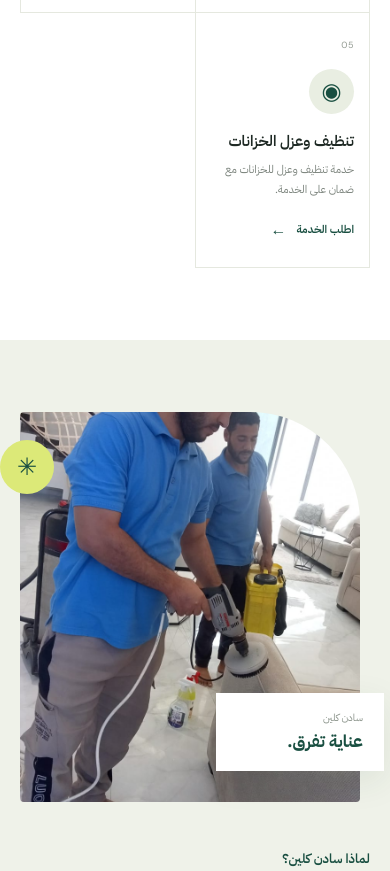
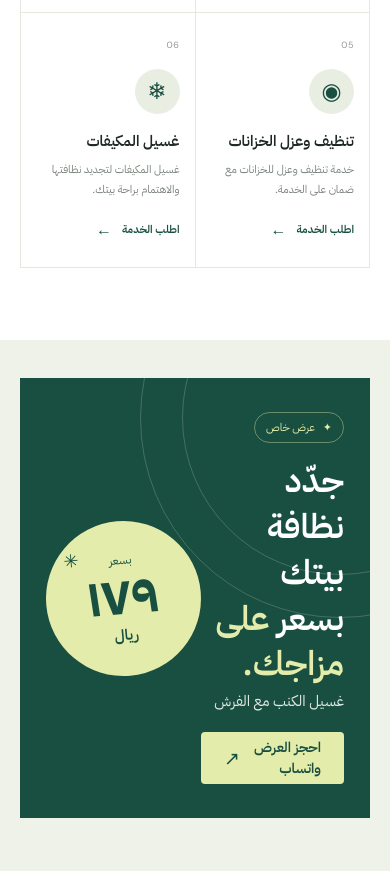
Before and after one commit to Mirotivo/saden-clean, a plain HTML site: page index.html in a window 390 px wide. Shown: the part 1840-2711 px from the top of the page. Drawn offline with Linux system fonts and the light colour scheme.

Commit message:
added extra offers

```diff
--- a/index.html
+++ b/index.html
@@ -37,6 +37,7 @@
           <a href="#services">خدماتنا</a>
           <a href="#about">عن سادن</a>
           <a href="#gallery">أعمالنا</a>
+          <a href="#offer">العرض</a>
           <a href="#contact">تواصل معنا</a>
         </nav>
         <a class="button button-dark header-cta" href="tel:+966591100456">
@@ -128,7 +129,33 @@
               <p>خدمة تنظيف وعزل للخزانات مع ضمان على الخدمة.</p>
               <a href="#contact" aria-label="استفسر عن تنظيف وعزل الخزانات">اطلب الخدمة <span>←</span></a>
             </article>
+            <article class="service-card">
+              <span class="service-number">06</span>
+              <div class="service-icon" aria-hidden="true">❄</div>
+              <h3>غسيل المكيفات</h3>
+              <p>غسيل المكيفات لتجديد نظافتها والاهتمام براحة بيتك.</p>
+              <a href="#contact" aria-label="استفسر عن غسيل المكيفات">اطلب الخدمة <span>←</span></a>
+            </article>
           </div>
+        </div>
+      </section>
+
+      <section class="offer section-pad" id="offer">
+        <div class="container offer-panel">
+          <div class="offer-content">
+            <span class="offer-kicker"><span aria-hidden="true">✦</span> عرض خاص</span>
+            <h2>جدّد نظافة بيتك<br />بسعر <span>على مزاجك.</span></h2>
+            <p>غسيل الكنب مع الفرش</p>
+            <a class="button button-light button-large" href="https://wa.me/966591100456?text=%D9%85%D8%B1%D8%AD%D8%A8%D8%A7%D9%8B%20%D8%B3%D8%A7%D8%AF%D9%86%20%D9%83%D9%84%D9%8A%D9%86%D8%8C%20%D8%A3%D8%B1%D8%BA%D8%A8%20%D8%A8%D8%AD%D8%AC%D8%B2%20%D8%B9%D8%B1%D8%B6%20%D8%BA%D8%B3%D9%8A%D9%84%20%D8%A7%D9%84%D9%83%D9%86%D8%A8%20%D9%85%D8%B9%20%D8%A7%D9%84%D9%81%D8%B1%D8%B4%20%D8%A8%D9%80%D9%A1%D9%A7%D9%A9%20%D8%B1%D9%8A%D8%A7%D9%84." target="_blank" rel="noreferrer">احجز العرض واتساب <span aria-hidden="true">↗</span></a>
+          </div>
+          <div class="offer-price" aria-label="١٧٩ ريال">
+            <span class="offer-price-label">بسعر</span>
+            <strong>١٧٩</strong>
+            <span class="offer-currency">ريال</span>
+            <span class="offer-spark" aria-hidden="true">✳</span>
+          </div>
+          <span class="offer-decoration offer-decoration-one" aria-hidden="true"></span>
+          <span class="offer-decoration offer-decoration-two" aria-hidden="true"></span>
         </div>
       </section>
 
--- a/styles.css
+++ b/styles.css
@@ -97,6 +97,22 @@ h1, h2, h3, p, figure { margin-top: 0; }
 .service-card > a span { font-size: 16px; transition: transform .2s; }
 .service-card > a:hover span { transform: translateX(-4px); }
 
+.offer { padding-block: 58px; background: #eff2e9; }
+.offer-panel { position: relative; display: flex; min-height: 315px; overflow: hidden; align-items: center; justify-content: space-between; padding: 43px 60px; color: white; background: var(--green); }
+.offer-content { position: relative; z-index: 1; }
+.offer-kicker { display: inline-flex; align-items: center; gap: 8px; padding: 6px 11px; color: #e3ecaa; border: 1px solid #e3ecaa66; border-radius: 30px; font-size: 11px; }
+.offer-content h2 { margin: 15px 0 3px; font-size: clamp(34px, 4vw, 47px); font-weight: 600; line-height: 1.35; }
+.offer-content h2 span { color: #e3ecaa; }
+.offer-content p { margin-bottom: 20px; color: #e2e9e3; font-size: 15px; }
+.offer-price { position: relative; z-index: 1; display: grid; width: 200px; height: 200px; flex: 0 0 auto; align-content: center; justify-items: center; color: var(--green); background: #e3ecaa; border-radius: 50%; transform: rotate(-5deg); }
+.offer-price-label { font-size: 12px; }
+.offer-price strong { font-family: "IBM Plex Sans Arabic", sans-serif; font-size: 65px; font-weight: 700; line-height: 1.05; }
+.offer-currency { font-size: 15px; font-weight: 600; }
+.offer-spark { position: absolute; top: 22px; left: 21px; color: var(--green); font-size: 18px; }
+.offer-decoration { position: absolute; border: 1px solid #edf3d033; border-radius: 50%; }
+.offer-decoration-one { top: -160px; left: 120px; width: 400px; height: 400px; }
+.offer-decoration-two { top: -118px; left: 162px; width: 315px; height: 315px; }
+
 .about { background: #eff2e9; }
 .about-grid { display: grid; grid-template-columns: 1fr .88fr; align-items: center; gap: 105px; }
 .about-visual { position: relative; width: 100%; max-width: 490px; height: 510px; }
@@ -167,7 +183,7 @@ h1, h2, h3, p, figure { margin-top: 0; }
 @media (min-width: 1400px) { .hero-image-frame { height: 555px; } }
 @media (max-width: 950px) {
   .container { width: min(100% - 44px, 740px); }
-  .main-nav { gap: 20px; }
+  .main-nav { gap: 16px; }
   .hero-grid { gap: 32px; }
   .hero-image-frame { height: 445px; }
   .hero-points { gap: 7px; }
@@ -211,10 +227,16 @@ h1, h2, h3, p, figure { margin-top: 0; }
   .service-card h3 { font-size: 15px; }
   .service-card p { font-size: 11px; }
   .service-number { font-size: 9px; }
+  .offer { padding-block: 38px; }
+  .offer-panel { min-height: 290px; padding: 34px 26px; }
+  .offer-price { width: 155px; height: 155px; }
+  .offer-price strong { font-size: 53px; }
+  .offer-content h2 { font-size: 34px; }
   .about-grid { grid-template-columns: 1fr; gap: 44px; }
   .about-visual { width: calc(100% - 10px); max-width: none; height: 390px; margin-right: 10px; }
   .about-visual > img { border-radius: 4px 110px 4px 4px; }
-  .about-spark { left: -20px; }
+  .about-caption { right: -10px; }
+  .about-spark { left: 0; }
   .about-copy > p { font-size: 13px; }
   .gallery-grid { grid-template-columns: 1fr 1fr; gap: 10px; }
   .gallery-item { height: 205px; }
@@ -244,6 +266,13 @@ h1, h2, h3, p, figure { margin-top: 0; }
   .hero-points strong { font-size: 10px; }
   .hero-points span { font-size: 9px; }
   .service-card { padding-inline: 12px; }
+  .offer-panel { padding-inline: 18px; }
+  .offer-price { width: 125px; height: 125px; }
+  .offer-price strong { font-size: 43px; }
+  .offer-price-label { font-size: 10px; }
+  .offer-currency { font-size: 12px; }
+  .offer-content h2 { font-size: 30px; }
+  .offer-content p { font-size: 13px; }
   .contact-panel { padding-inline: 19px; }
   .contact-actions { gap: 12px; }
 }
```
